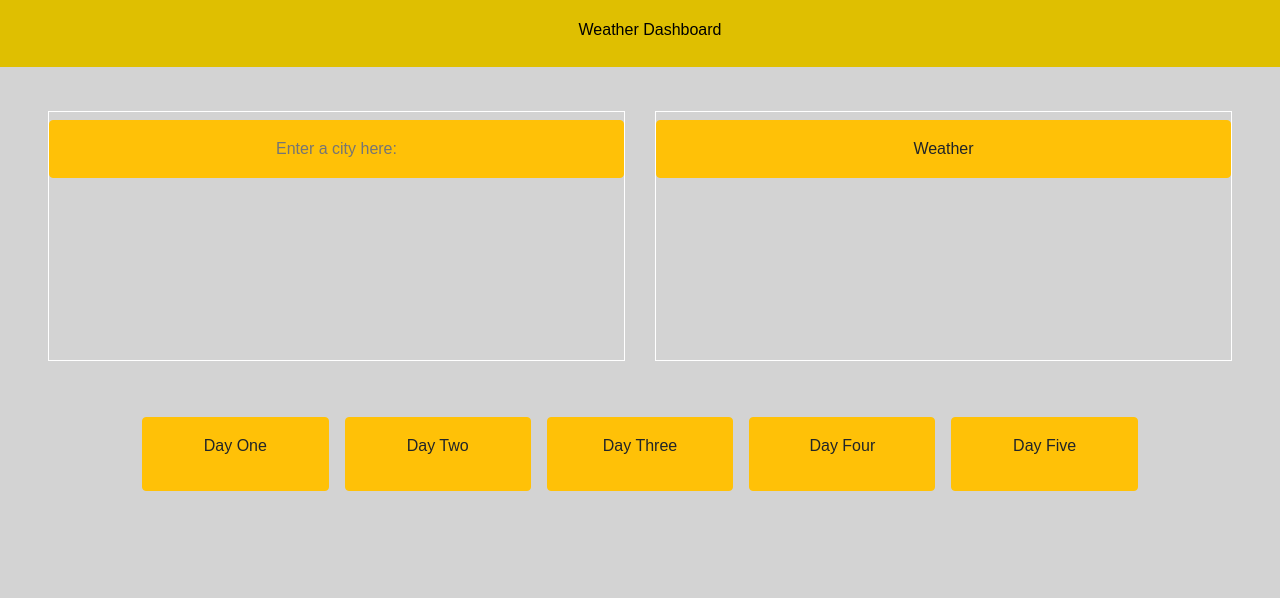
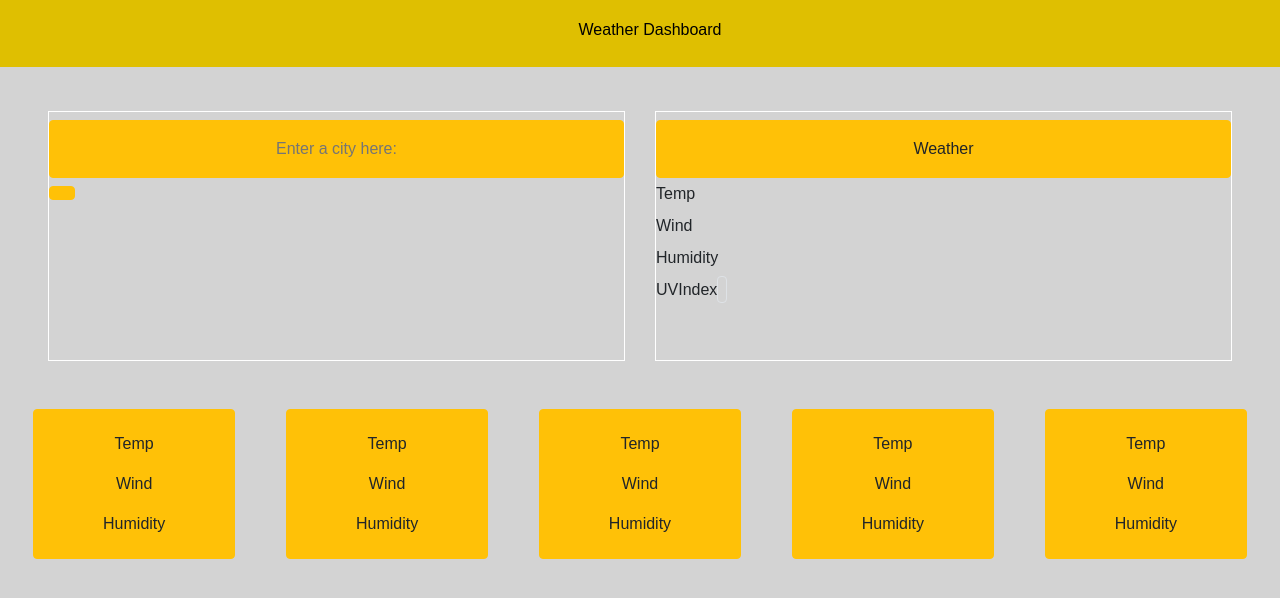
Before and after one commit to Joe96/openweather_api, a plain HTML site: page index.html in a window 1280 px wide. Drawn offline with nearby package versions, Linux system fonts and the light colour scheme; no server answers.

Commit message:
Add ids to hmtl .

```diff
--- a/index.html
+++ b/index.html
@@ -23,60 +23,84 @@
                 <div class="row justify-content-center">
                     <div class="col-12 p-5">
                         <div class="main-container">
-                            <div class="row justify-content-center">
+                            <div class="row justify-content-between">
 
                                 <div class="col-12 col-md-6 pt-2">
                                     <div class="cityBlock">
-                                        <input class="btn btn-block p-3 my-2 btn-warning" placeholder="Enter a city here:"></input>
+                                        <input class="btn btn-block p-3 my-2 btn-warning" id="userInput" placeholder="Enter a city here:"></input>
+
+                                        <ol class="btn btn btn-warning cityList">
+
+                                        </ol>
                                     </div>
                                 </div>
 
                                 <div class="col-12 col-md-6 pt-2">
-                                    <div class="todaysWeather">
-                                        <a href="./component-card.html" class="btn btn-block p-3 my-2 btn-warning">Weather</a>
+                                    <div id="todaysWeather" class="todaysWeather">
+                                        <p class="btn btn-block p-3 my-2 btn-warning">Weather</p>
+                                        <p id="temp">Temp</p>
+                                        <p id="wind">Wind</p>
+                                        <p id="humidity">Humidity</p>
+                                        <p id="uvtext">UVIndex<span class="p-1 border rounded rounded-4" id="UVIndex"></span></p>
                                     </div>
                                 </div>
 
 
                                 <div class="col-12 col-md-2 pt-5">
-                                    <div class="row justify-content-around">
-                                        <div class="btn btn-block p-3 m-2 btn-warning">
-                                            <p>Day One</p>
+                                    <div class="row">
+                                        <div class="btn btn-block btn-warning">
+                                            <p id="date0"></p>
+                                            <p id="temp0">Temp</p>
+                                            <p id="wind0">Wind</p>
+                                            <p id="humidity0">Humidity</p>
                                         </div>
                                     </div>
                                 </div>
 
                                 <div class="col-12 col-md-2 pt-5">
-                                    <div class="row justify-content-around">
-                                        <div class="btn btn-block p-3 m-2 btn-warning">
-                                            <p>Day Two</p>
+                                    <div class="row">
+                                        <div class="btn btn-block btn-warning">
+                                            <p id="date1"></p>
+                                            <p id="temp1">Temp</p>
+                                            <p id="wind1">Wind</p>
+                                            <p id="humidity1">Humidity</p>
                                         </div>
                                     </div>
                                 </div>
 
                                 <div class="col-12 col-md-2 pt-5">
-                                    <div class="row justify-content-around">
-                                        <div class="btn btn-block p-3 m-2 btn-warning">
-                                            <p>Day Three</p>
+                                    <div class="row">
+                                        <div class="btn btn-block btn-warning">
+                                            <p id="date2"></p>
+                                            <p id="temp2">Temp</p>
+                                            <p id="wind2">Wind</p>
+                                            <p id="humidity2">Humidity</p>
                                         </div>
                                     </div>
                                 </div>
 
                                 <div class="col-12 col-md-2 pt-5">
-                                    <div class ="row justify-content-around">
-                                        <div class="btn btn-block p-3 m-2 btn-warning">
-                                            <p>Day Four</p>
+                                    <div class ="row ">
+                                        <div class="btn btn-block btn-warning">
+                                            <p id="date3"></p>
+                                            <p id="temp3">Temp</p>
+                                            <p id="wind3">Wind</p>
+                                            <p id="humidity3">Humidity</p>
                                         </div>
                                     </div>
                                 </div>
 
                                 <div class="col-12 col-md-2 pt-5">
-                                    <div class="row justify-content-around">
-                                        <div class="btn btn-block p-3 m-2 btn-warning">
-                                            <p>Day Five</p>
+                                    <div class="row ">
+                                        <div class="btn btn-block btn-warning">
+                                            <p id="date4"></p>
+                                            <p id="temp4">Temp</p>
+                                            <p id="wind4">Wind</p>
+                                            <p id="humidity4">Humidity</p>
                                         </div>
                                     </div>
                                 </div>
+
                             </div>
                         </div>
                     </div>
```
